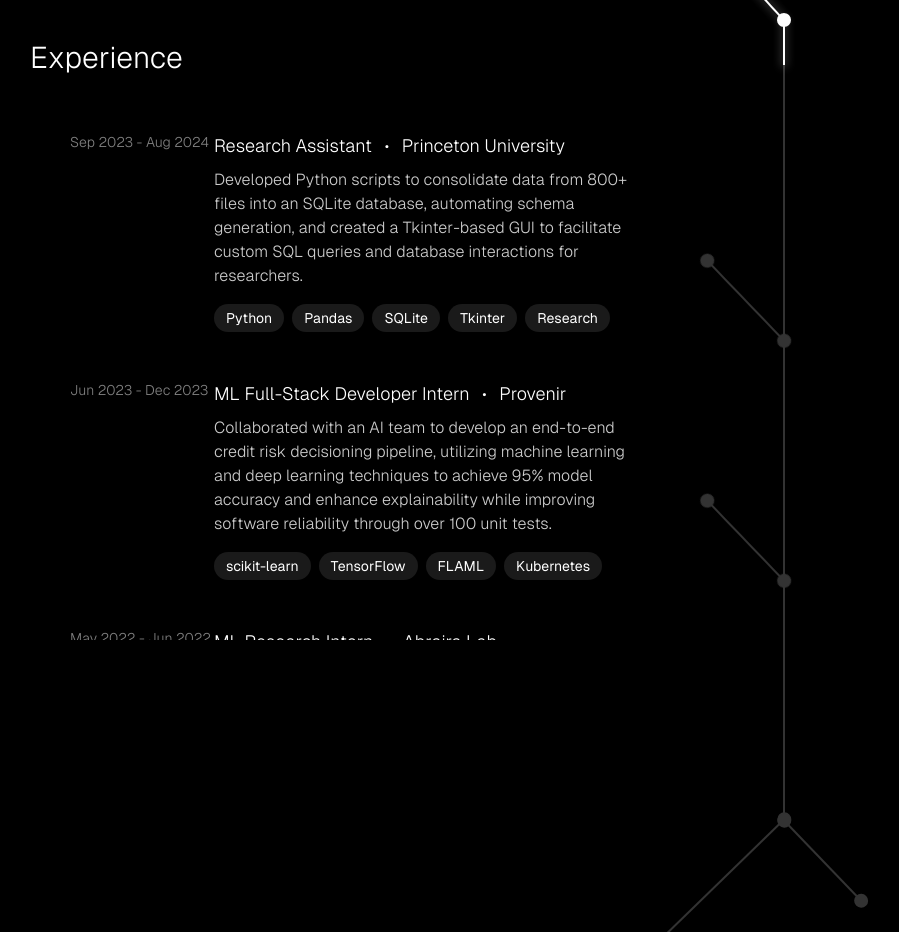
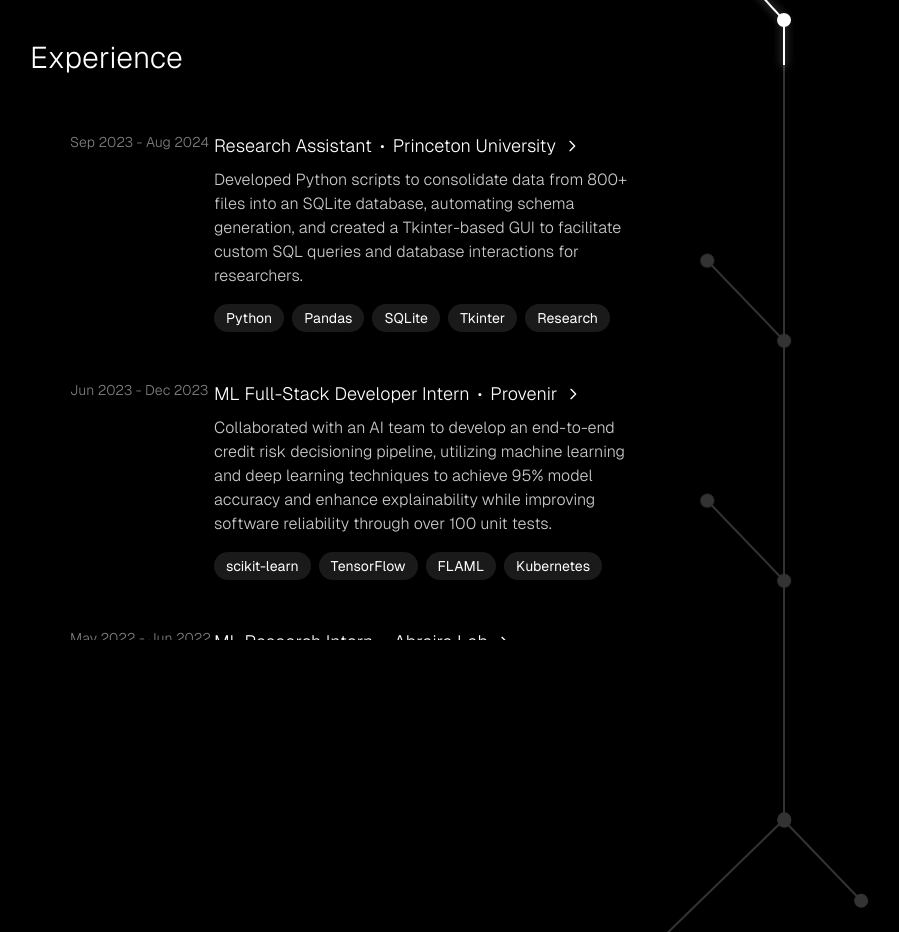
Before and after one commit to RishikSarkar/personal-portfolio-3.0, a Next.js app: page / in a window 1280 px wide. Shown: the part 2460-3392 px from the top of the page, without its empty margins (34-933 px from the left). Built offline with nearby package versions, Linux system fonts and the light colour scheme.

Commit message:
added small arrow next to experiences

```diff
--- a/src/components/ExperienceSection.tsx
+++ b/src/components/ExperienceSection.tsx
@@ -50,15 +50,24 @@
                         {experiences.map((exp, index) => (
                             <div
                                 key={index}
-                                className='p-6 transition-colors duration-300 ease-in-out bg-black hover:bg-white hover:bg-opacity-10 cursor-pointer flex'
+                                className='group p-6 transition-colors duration-300 ease-in-out bg-black hover:bg-white hover:bg-opacity-10 cursor-pointer flex'
                                 onClick={() => handleCompanyClick(exp.companyLink)}
                             >
                                 <div className='w-1/4 text-sm font-light text-white/50'>
                                     {exp.dateRange}
                                 </div>
                                 <div className='w-3/4'>
-                                    <h3 className='text-lg font-light mb-2 text-white'>
+                                    <h3 className='text-lg font-light mb-2 text-white flex items-center'>
                                         {exp.title} <span className="mx-2">•</span> {exp.company}
+                                        <svg
+                                            className="ml-2 w-4 h-4 transition-transform duration-300 ease-in-out transform group-hover:translate-x-1"
+                                            fill="none"
+                                            stroke="currentColor"
+                                            viewBox="0 0 24 24"
+                                            xmlns="http://www.w3.org/2000/svg"
+                                        >
+                                            <path strokeLinecap="round" strokeLinejoin="round" strokeWidth={2} d="M9 5l7 7-7 7" />
+                                        </svg>
                                     </h3>
                                     <p className='text-base font-light mb-4 text-white/80'>{exp.description}</p>
                                     <div className='flex flex-wrap gap-2'>
```
